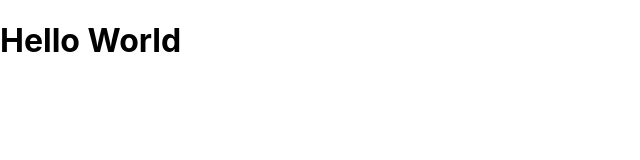
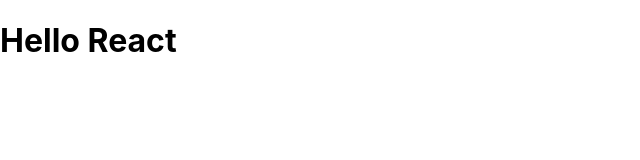
Before and after one commit to maetatu22/react_practice, a React (Create React App) app: page / in a window 1280 px wide. Shown: the top 160 px of the page, without its empty margins (0-640 px from the left). Built offline with nearby package versions, Linux system fonts and the light colour scheme.

Commit message:
Reactに変更

```diff
--- a/src/App.js
+++ b/src/App.js
@@ -3,7 +3,7 @@
 class App extends React.Component{
   render(){
     return(
-      <h1>Hello World</h1>
+      <h1>Hello React</h1>
     );
   }
 }
```
